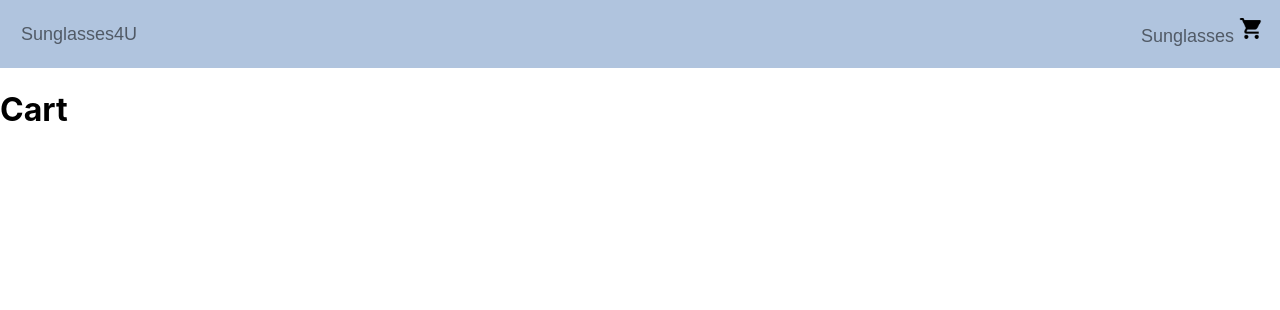
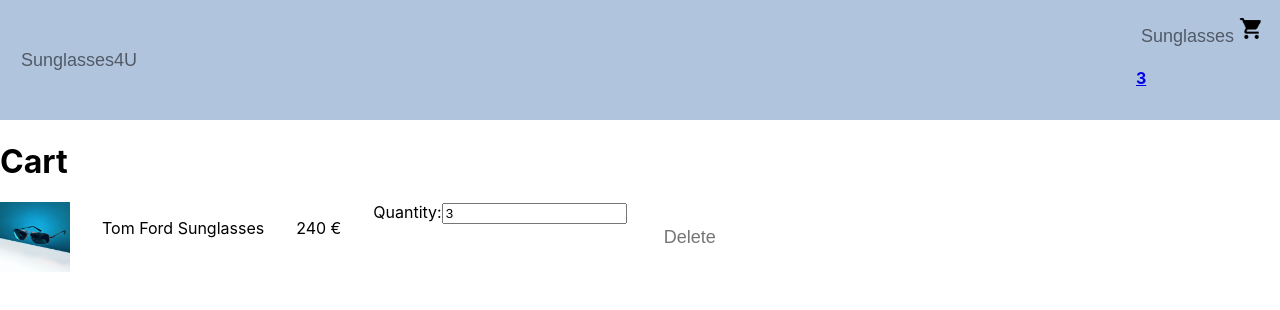
Before and after one commit to VitaliaSvirskaja/shopping-cart, a React (Vite) app: page /cart in a window 1280 px wide. Shown: the top 310 px of the page. Built offline with nearby package versions, Linux system fonts and the light colour scheme.

Commit message:
Added dynamic quantityInfo next to cart icon

```diff
--- a/src/ArticleInCart.ts
+++ b/src/ArticleInCart.ts
@@ -1,6 +1,4 @@
 export interface ArticleInCart {
   id: string;
-  title: string;
-  prize: number;
-  imageURL: string;
+  quantity: number;
 }
--- a/src/RouteSwitch.tsx
+++ b/src/RouteSwitch.tsx
@@ -9,14 +9,20 @@ import { useState } from "react";
 import { Article } from "./Article";
 import { mockArticles } from "./product-data";
 
+export interface Quantities {
+  [articleID: string]: number;
+}
+
 export const RouteSwitch = () => {
   const [articles, setArticles] = useState<Array<Article>>(mockArticles);
-  const [articlesInCart, setArticlesInCart] = useState<Array<string>>([]);
-  console.table(articles);
+  const [articlesInCart, setArticlesInCart] = useState<Array<string>>(["A"]);
+  const [quantities, setQuantities] = useState<Quantities>({ A: 3 });
 
   function handleAddToCart(articleID: string) {
     const finalarticles = [...articlesInCart, articleID];
     setArticlesInCart(finalarticles);
+    const updatedQuantities = { ...quantities, [articleID]: 1 };
+    setQuantities(updatedQuantities);
   }
 
   function handleDelete(articleID: string) {
@@ -24,11 +30,18 @@ export const RouteSwitch = () => {
       (article) => article !== articleID
     );
     setArticlesInCart(newArticles);
+    const { [articleID]: removedQuantity, ...remainingQuantities } = quantities;
+    setQuantities(remainingQuantities);
+  }
+
+  function handleQuantityChange(quantity: number, articleID: string) {
+    const updatedQuantities = { ...quantities, [articleID]: quantity };
+    setQuantities(updatedQuantities);
   }
 
   return (
     <BrowserRouter>
-      <Navbar />
+      <Navbar quantities={quantities} />
       <Routes>
         <Route path="/" element={<App />} />
         <Route
@@ -51,6 +64,8 @@ export const RouteSwitch = () => {
               articles={articles}
               articlesInCart={articlesInCart}
               onDeleteArticle={handleDelete}
+              onChangeQuantity={handleQuantityChange}
+              quantities={quantities}
             />
           }
         />
--- a/src/components/Cart.tsx
+++ b/src/components/Cart.tsx
@@ -1,11 +1,14 @@
 import { Article } from "../Article";
 import styles from "../styles/cart.module.css";
 import IconButton from "@mui/material/IconButton";
+import { Quantities } from "../RouteSwitch";
 
 interface Props {
   articlesInCart: Array<string>;
   articles: Array<Article>;
   onDeleteArticle: (articleID: string) => void;
+  onChangeQuantity: (quantity: number, articleID: string) => void;
+  quantities: Quantities;
 }
 
 export const Cart = (props: Props) => {
@@ -18,6 +21,8 @@ export const Cart = (props: Props) => {
           articles={props.articles}
           articleID={articleID}
           onDeleteArticle={props.onDeleteArticle}
+          onChangeQuantity={props.onChangeQuantity}
+          quantities={props.quantities}
         />
       ))}
     </div>
@@ -28,15 +33,24 @@ interface Prop2 {
   articles: Array<Article>;
   articleID: string;
   onDeleteArticle: (articleID: string) => void;
+  onChangeQuantity: (quantity: number, articleID: string) => void;
+  quantities: Quantities;
 }
 const ArticleListElement = (props: Prop2) => {
   const article = props.articles.find(
     (article) => article.id === props.articleID
   );
+  const quantity = props.quantities[props.articleID];
+  const updatedPrize = (article?.prize ?? 1) * quantity;
+  console.log(article);
+  console.log(quantity);
+  console.log(updatedPrize);
+  console.log(props.quantities);
+  console.log(props.articleID);
 
   return (
     <>
-      {article ? (
+      {article && (
         <div className={styles.articleListContainer}>
           <img
             src={article.imageURL}
@@ -44,7 +58,23 @@ const ArticleListElement = (props: Prop2) => {
             className={styles.articleImage}
           />
           <p>{article.title}</p>
-          <p>{article.prize} €</p>
+          <p>{updatedPrize} €</p>
+          <label>
+            Quantity:
+            <input
+              type="number"
+              name="quantity"
+              id="quantity"
+              min={1}
+              defaultValue={quantity ?? 1}
+              onChange={(event) => {
+                props.onChangeQuantity(
+                  parseInt(event.target.value),
+                  article.id
+                );
+              }}
+            />
+          </label>
           <IconButton
             size="small"
             onClick={() => {
@@ -54,8 +84,6 @@ const ArticleListElement = (props: Prop2) => {
             Delete
           </IconButton>
         </div>
-      ) : (
-        <></>
       )}
     </>
   );
--- a/src/components/Navbar.tsx
+++ b/src/components/Navbar.tsx
@@ -1,8 +1,18 @@
 import styles from "../styles/header.module.css";
 import IconButton from "@mui/material/IconButton";
 import { Link } from "react-router-dom";
+import { Quantities } from "../RouteSwitch";
 
-export const Navbar = () => {
+interface Prop {
+  quantities: Quantities;
+}
+
+export const Navbar = (props: Prop) => {
+  const quantityInCart = Object.values(props.quantities);
+  const articleQuantityInCart = quantityInCart.reduce(
+    (previousValue, currentValue) => previousValue + currentValue,
+    0
+  );
   return (
     <div>
       <nav>
@@ -25,6 +35,7 @@ export const Navbar = () => {
               alt="shopping cart"
               className={styles.shoppingCartIcon}
             />
+            <p>{articleQuantityInCart === 0 ? "" : articleQuantityInCart}</p>
           </Link>
         </div>
       </nav>
```
